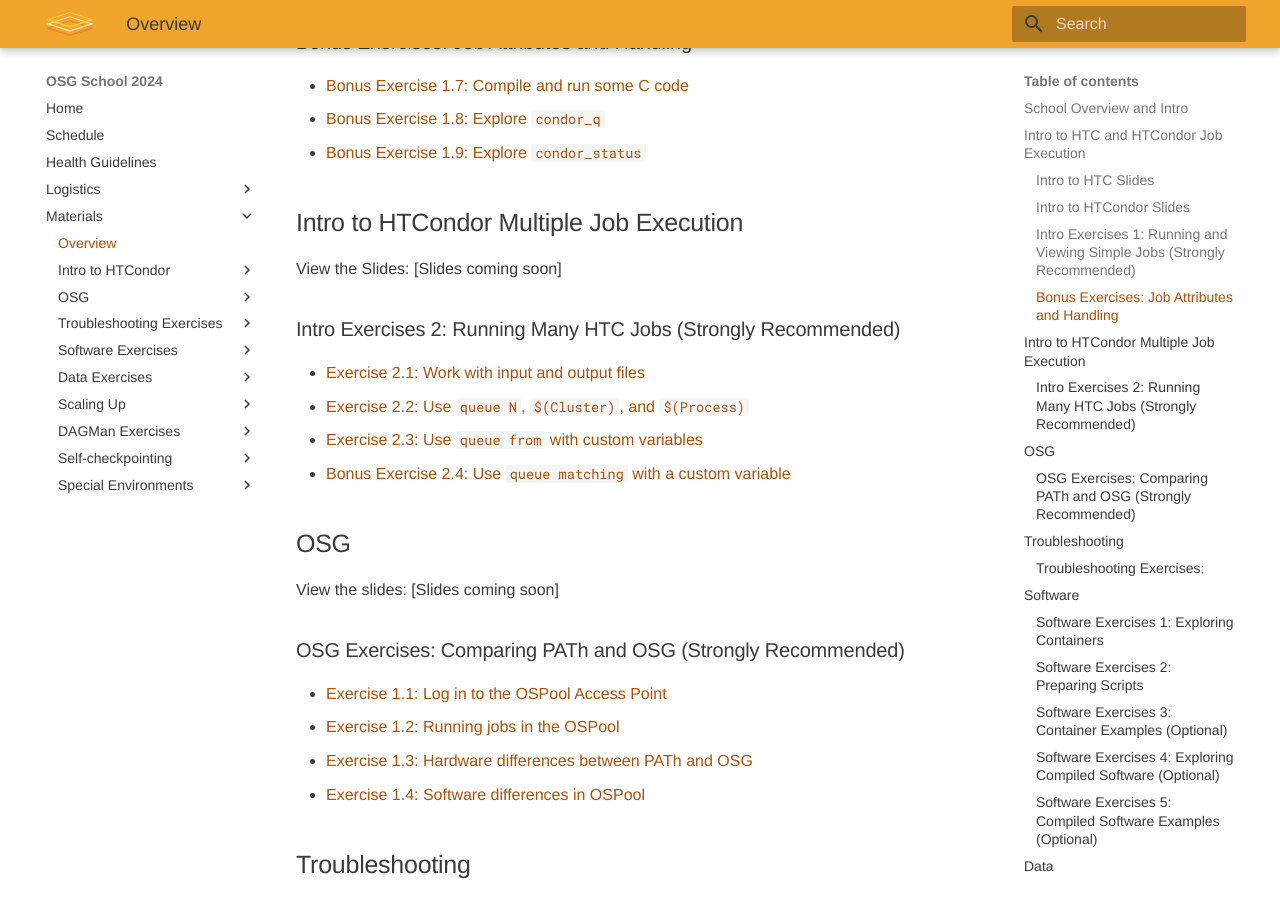
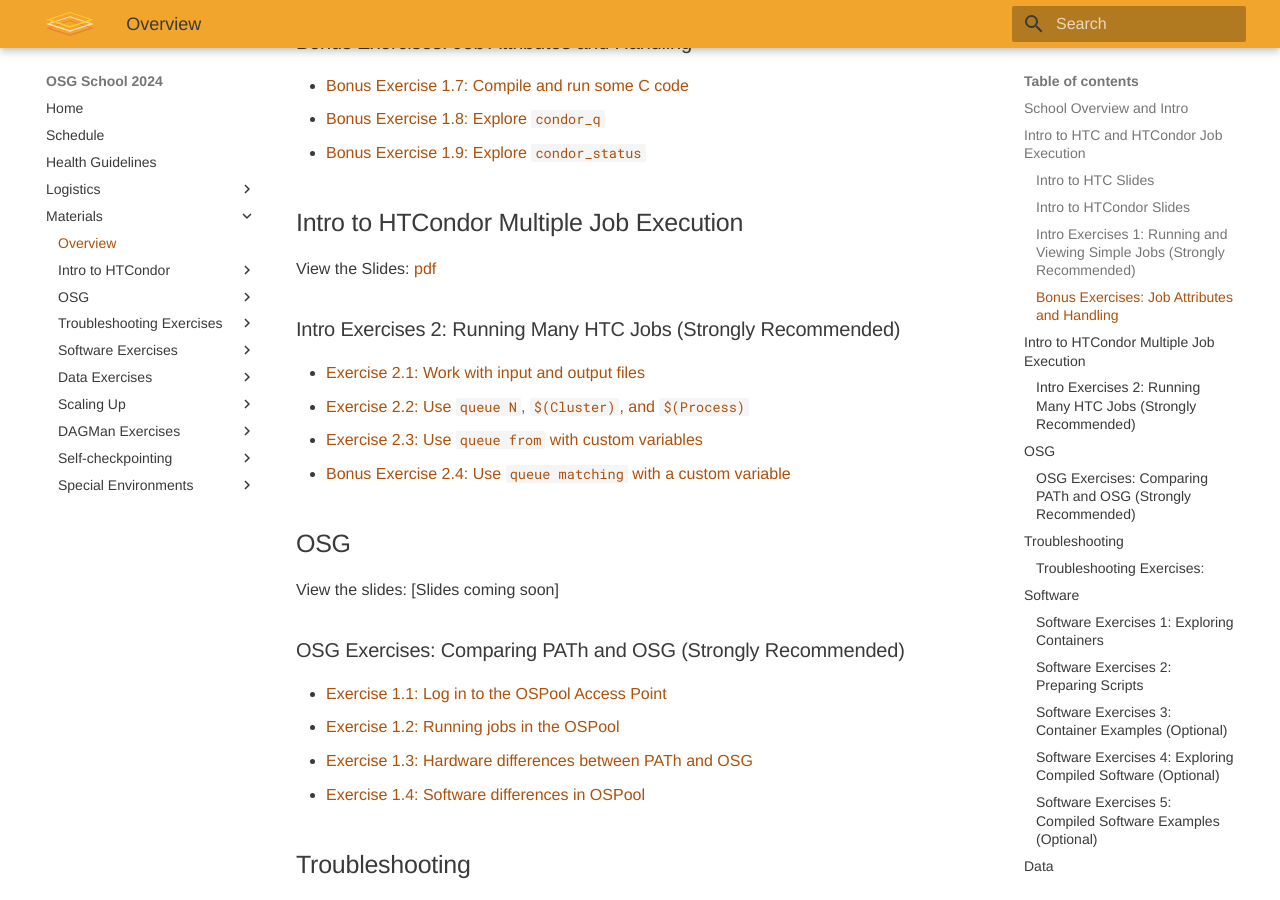
Before and after one commit to osg-htc/school-2024, an MkDocs documentation site: the page built from docs/materials/index.md, in a window 1280 px wide and 900 px high, scrolled down 871 px. Built offline with MkDocs 1.6.1 and Material for MkDocs 9.7.7, drawn with Linux system fonts in a browser that asks for light colours.

Commit message:
Updated with Andrew's Monday talks

```diff
--- a/docs/materials/index.md
+++ b/docs/materials/index.md
@@ -37,7 +37,7 @@
 
 ## Intro to HTCondor Multiple Job Execution
 
-View the Slides: [Slides coming soon]
+View the Slides: [pdf](htcondor/files/osgus24-htc-htcondor-multiple-jobs.pdf)
 
 
 ### Intro Exercises 2: Running Many HTC Jobs (Strongly Recommended)
```
Also changed, not shown: 5 other files.
